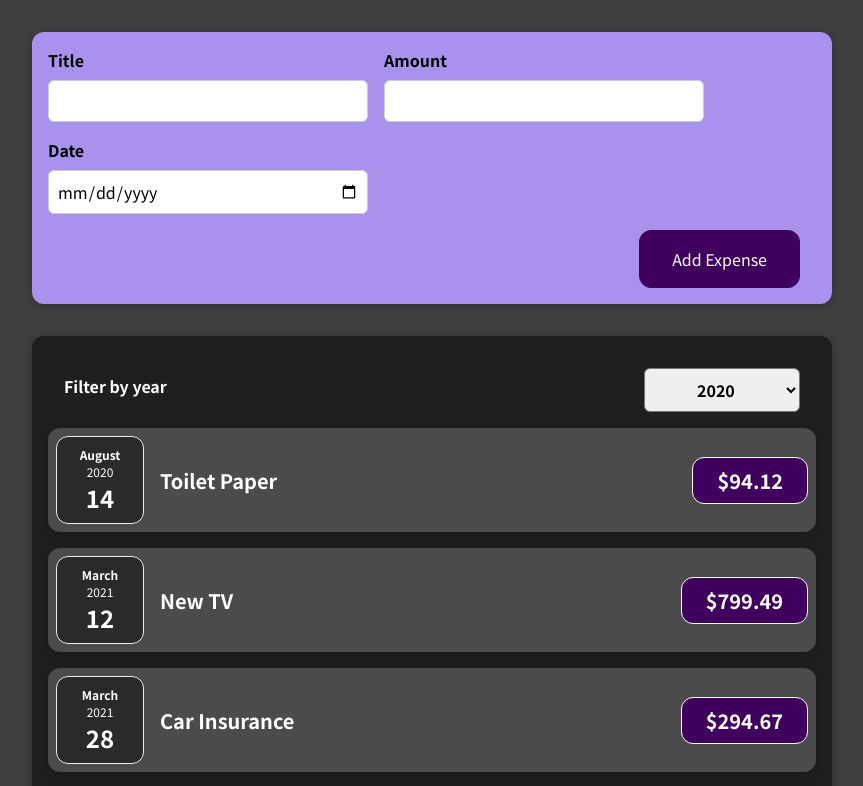
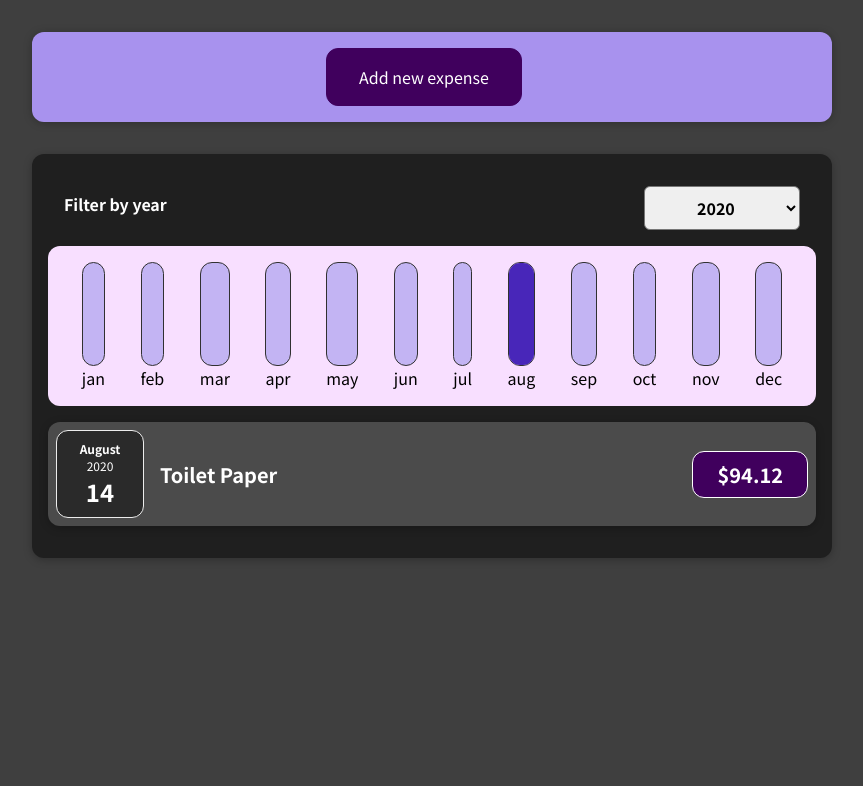
Before and after one commit to sambitkumardalai/Expense-Tracker, a React (Create React App) app: page / in a window 1280 px wide. Shown: the top 786 px of the page, without its empty margins (208-1071 px from the left). Built offline with nearby package versions, Linux system fonts and the light colour scheme.

Commit message:
final commit

```diff
--- /dev/null
+++ b/src/components/Chart/Chart.css
@@ -0,0 +1,9 @@
+.chart {
+  padding: 1rem;
+  border-radius: 12px;
+  background-color: #f8dfff;
+  text-align: center;
+  display: flex;
+  justify-content: space-around;
+  height: 10rem;
+}
--- /dev/null
+++ b/src/components/Chart/Chart.js
@@ -0,0 +1,21 @@
+import React from "react";
+import ChartBar from "./ChartBar";
+import "./Chart.css";
+
+const Chart = (props) => {
+  const dataPointValues = props.dataPoints.map((dataPoint) => dataPoint.value);
+  const totalMaximum = Math.max(...dataPointValues);
+  return (
+    <div className="chart">
+      {props.dataPoints.map((dataPoint) => (
+        <ChartBar
+          key={dataPoint.label}
+          value={dataPoint.value}
+          maxValue={totalMaximum}
+          label={dataPoint.label}
+        />
+      ))}
+    </div>
+  );
+};
+export default Chart;
--- /dev/null
+++ b/src/components/Chart/ChartBar.css
@@ -0,0 +1,30 @@
+.chart-bar {
+  height: 100%;
+  display: flex;
+  flex-direction: column;
+  align-items: center;
+}
+
+.chart-bar__inner {
+  height: 100%;
+  width: 100%;
+  border: 1px solid #313131;
+  border-radius: 12px;
+  background-color: #c3b4f3;
+  overflow: hidden;
+  display: flex;
+  flex-direction: column;
+  justify-content: flex-end;
+}
+
+.chart-bar__fill {
+  background-color: #4826b9;
+  width: 100%;
+  transition: all 0.3s ease-out;
+}
+
+.chart-bar__label {
+  font-weight: bold;
+  font-size: 0.5rem;
+  text-align: center;
+}
--- /dev/null
+++ b/src/components/Chart/ChartBar.js
@@ -0,0 +1,22 @@
+import React from "react";
+import "./ChartBar.css";
+
+const ChartBar = (props) => {
+  let barFillHeight = "0%";
+  if (props.maxValue > 0) {
+    barFillHeight = Math.round((props.value / props.maxValue) * 100) + "%";
+  }
+  return (
+    <div className="chart-bar">
+      <div className="chart-bar__inner">
+        <div
+          className="chart-bar__fill"
+          style={{ height: barFillHeight }}
+        ></div>
+      </div>
+      <div className="char-bar__label">{props.label}</div>
+    </div>
+  );
+};
+
+export default ChartBar;
--- a/src/components/Expenses/ExpenseDate.js
+++ b/src/components/Expenses/ExpenseDate.js
@@ -1,8 +1,12 @@
+import React from "react";
+
 import "./ExpenseDate.css";
+
 const ExpenseDate = (props) => {
   const month = props.date.toLocaleString("en-US", { month: "long" });
   const day = props.date.toLocaleString("en-US", { day: "2-digit" });
   const year = props.date.getFullYear();
+
   return (
     <div className="expense-date">
       <div className="expense-date__month">{month}</div>
--- a/src/components/Expenses/ExpenseItem.js
+++ b/src/components/Expenses/ExpenseItem.js
@@ -8,6 +8,7 @@ const ExpenseItem = (props) => {
     setTitle("Updated");
   };
   return (
+    <li>
       <Card className="expense-item">
         <ExpenseDate date={props.date} />
         <div className="expense-item__description">
@@ -16,6 +17,7 @@ const ExpenseItem = (props) => {
           {/* <button onClick={clickHandler}>Change title</button> */}
         </div>
       </Card>
+    </li>
   );
 };
 
--- a/src/components/Expenses/Expenses.js
+++ b/src/components/Expenses/Expenses.js
@@ -1,13 +1,19 @@
 import React, { useState } from "react";
-import ExpenseItem from "./ExpenseItem";
 import "./Expenses.css";
 import Card from "../UI/Card";
 import ExpensesFilter from "./ExpensesFiIter";
+import ExpenseList from "./ExpensesList";
+import ExpensesChart from "./ExpensesChart";
+
 const Expenses = (props) => {
   const [FilteredYear, setFilteredYear] = useState("2020");
   const filterChangeHandler = (selecteYear) => {
     setFilteredYear(selecteYear);
   };
+  const filteredExpenses = props.items.filter((expense) => {
+    return expense.date.getFullYear().toString() === FilteredYear;
+  });
+
   return (
     <div>
       <Card className="expenses">
@@ -15,14 +21,8 @@ const Expenses = (props) => {
           selectedYear={FilteredYear}
           onChangeFilter={filterChangeHandler}
         />
-        {props.items.map((expense) => (
-          <ExpenseItem
-          key = {expense.id}
-            title={expense.title}
-            amount={expense.amount}
-            date={expense.date}
-          />
-        ))}
+        <ExpensesChart expenses={filteredExpenses} />
+        <ExpenseList items={filteredExpenses} />
       </Card>
     </div>
   );
--- /dev/null
+++ b/src/components/Expenses/ExpensesChart.js
@@ -0,0 +1,25 @@
+import React from "react";
+import Chart from "../Chart/Chart";
+
+const ExpensesChart = (props) => {
+  const chartDataPoints = [
+    { label: "jan", value: 0 },
+    { label: "feb", value: 0 },
+    { label: "mar", value: 0 },
+    { label: "apr", value: 0 },
+    { label: "may", value: 0 },
+    { label: "jun", value: 0 },
+    { label: "jul", value: 0 },
+    { label: "aug", value: 0 },
+    { label: "sep", value: 0 },
+    { label: "oct", value: 0 },
+    { label: "nov", value: 0 },
+    { label: "dec", value: 0 },
+  ];
+  for (const expense of props.expenses) {
+    const expenseMonth = expense.date.getMonth();
+    chartDataPoints[expenseMonth].value += expense.amount;
+  }
+  return <Chart dataPoints={chartDataPoints} />;
+};
+export default ExpensesChart;
--- /dev/null
+++ b/src/components/Expenses/ExpensesList.css
@@ -0,0 +1,9 @@
+.expenses-list {
+  list-style: none;
+  padding: 0;
+}
+
+.expenses-list__fallback {
+  color: white;
+  text-align: center;
+}
--- /dev/null
+++ b/src/components/Expenses/ExpensesList.js
@@ -0,0 +1,22 @@
+import React from "react";
+import ExpenseItem from "./ExpenseItem";
+import "./ExpensesList.css";
+const ExpenseList = (props) => {
+  let expenseContent = <p>No expense found</p>;
+  if (props.items.length == 0) {
+    return <h2 className="expenses-list__fallback">Found no expenses.</h2>;
+  }
+  return (
+    <ul className="expenses-list">
+      {props.items.map((expense) => (
+        <ExpenseItem
+          key={expense.id}
+          title={expense.title}
+          amount={expense.amount}
+          date={expense.date}
+        />
+      ))}
+    </ul>
+  );
+};
+export default ExpenseList;
--- a/src/components/NewExpense/ExpenseForm.js
+++ b/src/components/NewExpense/ExpenseForm.js
@@ -17,7 +17,7 @@ const ExpenseForm = (props) => {
     event.preventDefault();
     const expenseData = {
       title: enteredTitle,
-      amount: enteredAmount,
+      amount: +enteredAmount,
       date: new Date(enteredDate),
     };
     props.onSaveExpenseData(expenseData);
@@ -58,6 +58,7 @@ const ExpenseForm = (props) => {
         </div>
       </div>
       <div className="new-expense__actions">
+        <button type="button" onClick={props.onCancel}>Cancel</button>
         <button type="submit">Add Expense</button>
       </div>
     </form>
--- a/src/components/NewExpense/NewExpense.js
+++ b/src/components/NewExpense/NewExpense.js
@@ -1,7 +1,8 @@
-import React from "react";
+import React, { useState } from "react";
 import ExpenseForm from "./ExpenseForm";
 import "./NewExpense.css";
 const NewExpense = (props) => {
+  const [isEditing, setisEditing] = useState(false);
   const saveExppenseDataHandler = (enteredExpenseData) => {
     const expenseData = {
       ...enteredExpenseData,
@@ -9,9 +10,18 @@ const NewExpense = (props) => {
     };
     props.onAddExpense(expenseData);
   };
+  const startEditingHandler = () => {
+    setisEditing(true);
+  };
+  const stopEditingHandler = () =>{
+    setisEditing(false);
+  }
   return (
     <div className="new-expense">
-      <ExpenseForm onSaveExpenseData={saveExppenseDataHandler} />
+      {!isEditing && (
+        <button onClick={startEditingHandler}>Add new expense</button>
+      )}
+      {isEditing && <ExpenseForm onSaveExpenseData={saveExppenseDataHandler} onCancel={stopEditingHandler}/>}
     </div>
   );
 };
```
Also changed, not shown: 1 other file (tests, documents, lock files or other folders). Lines whose indentation alone changed are shown as unchanged.
